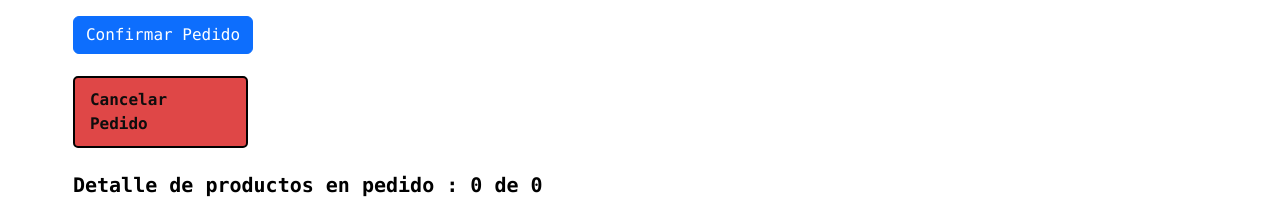
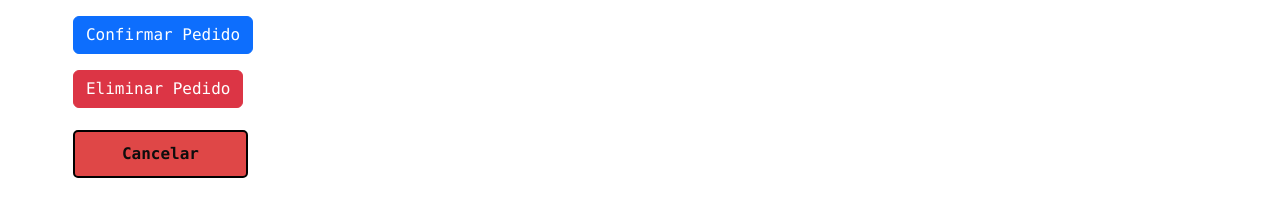
Before and after one commit to Jaime-U-Lopez/mpspedidos, a Next.js app: page /pedidos/confirmarPedido/1/ in a window 1280 px wide. Shown: the part 1140-1346 px from the top of the page. Built offline with nearby package versions, Linux system fonts and the light colour scheme; no server answers.

Commit message:
Se deja lista la funcionalidad de eliminar los sin confirmar solamente

```diff
--- a/componentes/FormpedidosProductos.jsx
+++ b/componentes/FormpedidosProductos.jsx
@@ -356,7 +356,7 @@ console.log(codigoInterno)
       const codigoInternote = `${clienteId}${codigoAleatorio}`;
       setCodigoInterno(codigoInternote);
 
-  console.log(codigoInterno)
+        console.log(codigoInterno)
 
         try {
 
--- a/componentes/Formpedidosfinal.jsx
+++ b/componentes/Formpedidosfinal.jsx
@@ -45,7 +45,7 @@ function FormPedidos({contadorPedidos}) {
   const endIndex = startIndex + itemsPerPage;
   const dataToShow = dataTable.slice(startIndex, endIndex);
 
-
+  const [controlCancelar, setControlCancelar] = useState(false);
 
 
   var totalProductos = data.length;
@@ -391,21 +391,21 @@ if(formData.formaPago!="null"){
       console.error(error);
 
       if (error.response) {
-        // Si la respuesta del servidor está presente en el error, accede a ella.
+
         const responseData = error.response.data.message;
 
-        console.log("Mensaje de error:", responseData); // Accede al mensaje de error específico
-        console.log("Código de estado:", error.response.status); // Accede al código de estado HTTP (en este caso, 400)
-        // Otras propiedades de la respuesta, como headers, statusText, etc., también están disponibles en error.response
-        setError(true); // Establece el estado de error en true
+        console.log("Mensaje de error:", responseData);
+        console.log("Código de estado:", error.response.status);
+
+        setError(true);
         Swal.fire('Error', 'No se pudo guardar el pedido, error: ' + responseData, 'error');
       } else {
         console.log("Error sin respuesta del servidor:", error.message);
-        setError(true); // Establece el estado de error en true
+        setError(true);
         Swal.fire('Error', 'No se pudo guardar el pedido, error: ' + error.message, 'error');
       }
     } finally {
-      setIsLoading(false); // Establece isLoading en false después de la carga
+      setIsLoading(false);
 
     }
 
@@ -437,8 +437,55 @@ const goToPage = (page) => {
 };
 
 
+const cancelarPedido = async()=>{
+
+  if( formData.estado=="sinConfirmacion" ){
+
+  Swal.fire({
+    icon: 'question',
+    title: '¿Estás seguro de cancelar el pedido? ',
+    text: `¿Quieres eliminar ${formData.numeroPedido} ?`,
+    showCancelButton: true,
+    confirmButtonText: 'Sí, eliminar',
+    cancelButtonText: 'No, guardar para luego continuar',
+  }).then(async(result) => {
+    if (result.isConfirmed) {
+
+       // await axios.delete(`http://192.190.42.51:8083/apiPedidosMps/v1/pedidos/codigo/${cliente}`);
+        await axios.delete(`http://localhost:8083/apiPedidosMps/v1/pedidos/codigo/${cliente}`);
+
+        Swal.fire({
+          icon: 'success',
+          title: 'Pedido eliminado con exito',
+          text: `${formData.numeroPedido} ha sido eliminado.`,
+          showConfirmButton: false,
+          timer: 2000,
+        });
+
+        setControlCancelar(true);
+    }else{
+
+    }
+  });
 
 
+}else{
+
+  Swal.fire({
+    icon: 'danger',
+    title: 'El pedido no se puede eliminar',
+    text: `Este estado no se puede eliminar.`,
+    showConfirmButton: false,
+    timer: 2000,
+  });
+
+}
+
+
+
+
+
+}
 
 
   //<<<<<<<<___________________________________>>>>>>>>>>>>>
@@ -794,10 +841,24 @@ const goToPage = (page) => {
         <Link href="/pedidos/buscarCliente"
         className={styles.linkCancelarPedido} >Realizar Nuevo Pedido </Link>
        :
-       <Link href="/pedidos/buscarCliente"
-       className={styles.linkCancelarPedido} >Cancelar Pedido</Link>
+      <button
+      className="btn w100- mt-3 mb-14 btn-danger"
+      type="button"
+            onClick={cancelarPedido}
 
-      }
+      >Eliminar Pedido</button>
+
+
+       }
+
+
+<Link href="/pedidos/buscarCliente"
+   className={styles.linkCancelarPedido} >Cancelar  </Link>:<p></p>
+
+
+
+
+
             </li>
         </ul>
 
```
